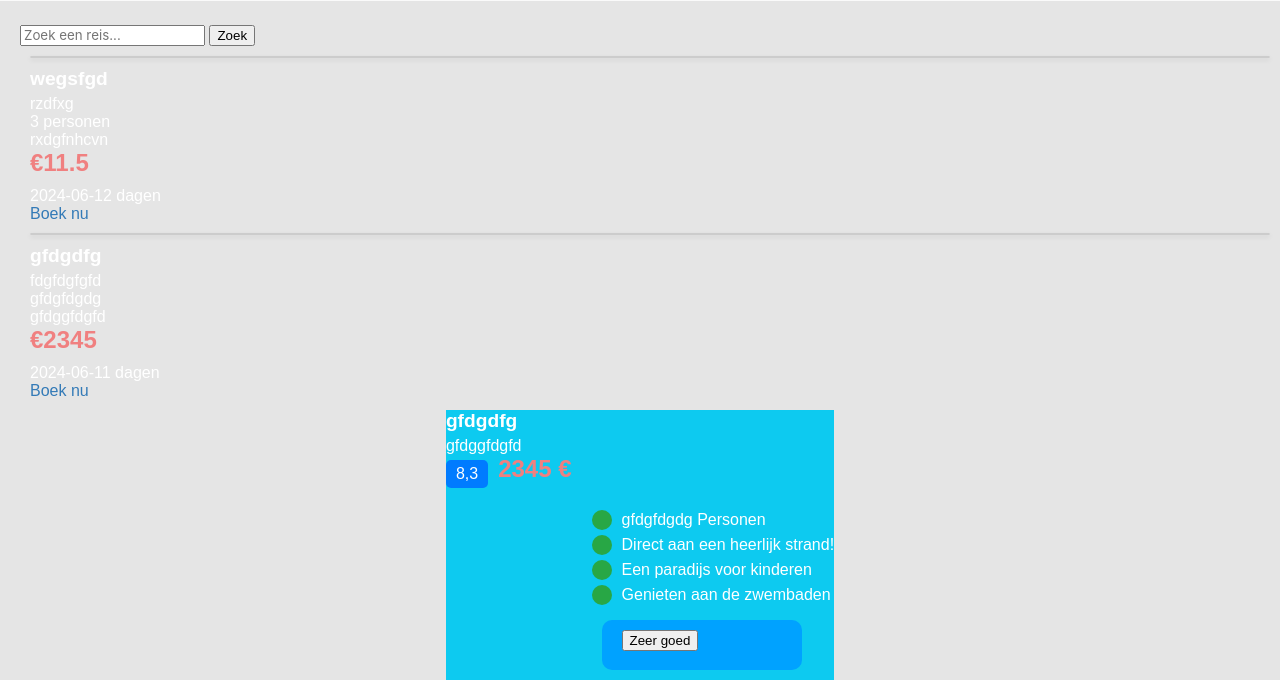
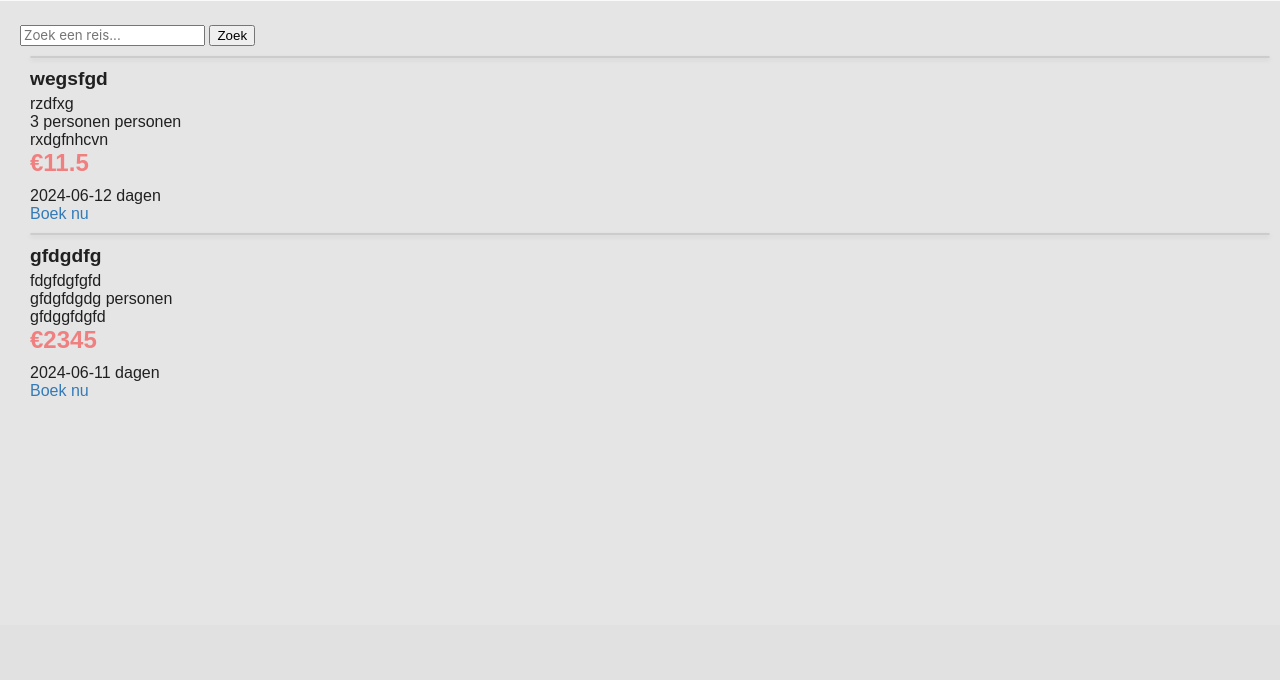
Before and after one commit to Roexoe/Webaap2, a PHP site: page /reizen.php in a window 1280 px wide. Shown: the part 175-855 px from the top of the page. After the commit the page ends 571 px from the top, so only its background shows below. Run offline with PHP 8.4, Linux system fonts and the light colour scheme; data comes from the database, SQL or seed files in the repository.

Commit message:
finishing touches

```diff
--- a/html/connection.php
+++ b/html/connection.php
@@ -1,5 +1,5 @@
 <?php
-$host = '172.20.0.3';
+$host = '172.18.0.2';
 
 $db   = 'Klanteninformatie.';
 $user = 'root';
--- a/html/index.php
+++ b/html/index.php
@@ -50,10 +50,10 @@ if ($stmt->rowCount() > 0) {
                             <div class="reisinfoblok">
                                 <div class="reisnaam"><?= htmlspecialchars($result['Reisnaam']) ?></div>
                                 <div class="reisomschrijving"><?= htmlspecialchars($result['Omschrijving']) ?></div>
-                                <div class="reisland"><?= htmlspecialchars($result['Personen']) ?></div>
+                                <div class="reisland"><?= htmlspecialchars($result['Personen']. ' personen') ?></div>
                                 <div class="reisstad"><?= htmlspecialchars($result['Stad']) ?></div>
                                 <div class="reisprijs"><?= htmlspecialchars('€' . $result['Prijs']) ?></div>
-                                <div class="reistijdsduur"><?= htmlspecialchars($result['Tijdsduur']) ?></div>
+                                <div class="reistijdsduur"><?= htmlspecialchars($result['Tijdsduur'] . ' dagen') ?></div>
                             </div>
                         </div>
                     </div>
--- a/html/reizen.php
+++ b/html/reizen.php
@@ -58,7 +58,7 @@ if (isset($_GET['query'])) {
         <?php endif; ?>
             <div class="reisnaam"><?= htmlspecialchars($result['Reisnaam']) ?></div>
             <div class="reisomschrijving"><?= htmlspecialchars($result['Omschrijving']) ?></div>
-            <div class="reisland"><?= htmlspecialchars($result['Personen']) ?></div>
+            <div class="reisland"><?= htmlspecialchars($result['Personen']. ' personen') ?></div>
             <div class="reisstad"><?= htmlspecialchars($result['Stad']) ?></div>
             <div class="reisprijs"><?= htmlspecialchars('€' . $result['Prijs']) ?></div>
             <div class="reistijdsduur"><?= htmlspecialchars($result['Tijdsduur'] . ' dagen' ) ?></div>
@@ -73,44 +73,7 @@ if (isset($_GET['query'])) {
     </div>
 </div>
 
-<div class="container-center">
-    <div class="container-1">
-        <div>
-            <div class="reisnaam"><?= htmlspecialchars($result['Reisnaam']) ?></div>
-            <div class="reisstad"><?= htmlspecialchars($result['Stad']) ?></div>
-            <?php if (!empty($result['reisfoto'])): ?>
-                <img width="500" src="<?= htmlspecialchars($result['reisfoto']) ?>" alt="Reisfoto">
-            <?php endif; ?>
-            <div class="rating">
-                <div class="rating-score">8,3</div>
-                <div class="reisprijs"><?= htmlspecialchars($result['Prijs'] . " 	€") ?></div>
-            </div>
-        </div>
-        <div class="details">
-            <div class="features">
-                <div class="feature">
-                    <div class="checkmark"></div>
-                    <div class="reispersonen"><?= htmlspecialchars($result['Personen'] . " Personen") ?></div>
-                </div>
-                <div class="feature">
-                    <div class="checkmark"></div>
-                    <div>Direct aan een heerlijk strand!</div>
-                </div>
-                <div class="feature">
-                    <div class="checkmark"></div>
-                    <div>Een paradijs voor kinderen</div>
-                </div>
-                <div class="feature">
-                    <div class="checkmark"></div>
-                    <div>Genieten aan de zwembaden</div>
-                </div>
-            </div>
-            <div class="button">
-                <button>Zeer goed</button>
-            </div>
-        </div>
-    </div>
-</div>
+
 </body>
 </html>
 </body>
--- a/html/styling/style.css
+++ b/html/styling/style.css
@@ -8,7 +8,7 @@ body {
     margin: 0;
     padding: 0;
     background-color: #E5E5E5;
-    color: #ffff;
+    color: #202020;
     text-decoration: none;
 }
 
@@ -633,14 +633,14 @@ a:hover {
 
 .section-title {
   font-size: 40px;
-  color: rgb(240, 240, 240);
+  color: rgb(5, 5, 5);
   display: inline-block;
 }
 
 .section-text {
   margin: 10px;
   font-size: 20px;
-  color: rgb(255, 255, 255);
+  color: rgb(32, 30, 30);
   text-align: justify;
   text-justify: inter-word;
 }
```
Also changed, not shown: html/experimentMax.php (+41 -0 lines).
